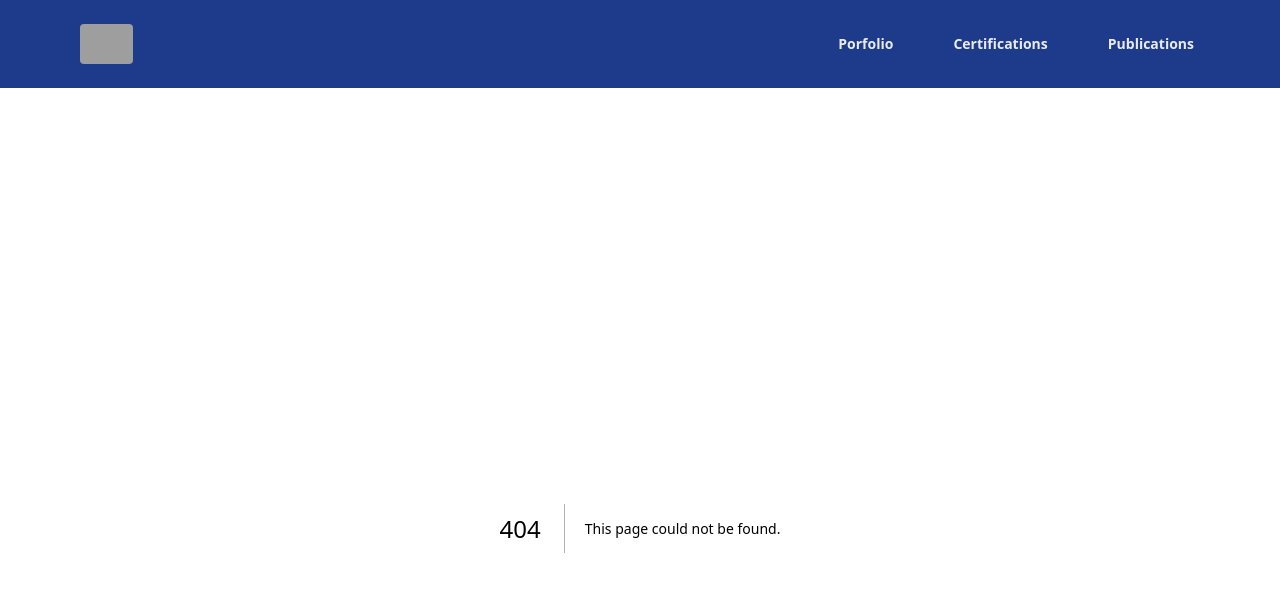
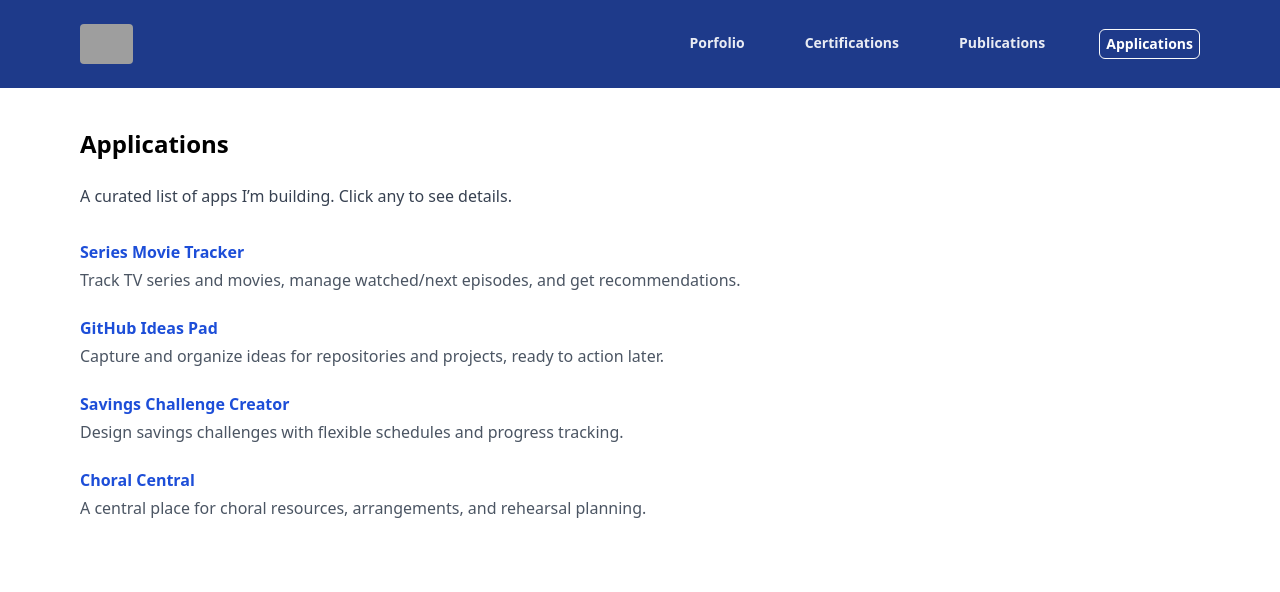
Before and after one commit to chidimo/portfolio, a Next.js app: page /applications in a window 1280 px wide. Before the commit this address had no page. Shown: the top 592 px of the page. Built offline with nearby package versions, Linux system fonts and the light colour scheme; grey boxes are pictures that could not be loaded.

Commit message:
create applications page

```diff
--- /dev/null
+++ b/app/applications/[slug]/page.tsx
@@ -0,0 +1,31 @@
+import Link from "next/link";
+import { notFound } from "next/navigation";
+import type { Metadata } from "next";
+import { applications, getAppBySlug } from "lib/applications";
+
+export default function ApplicationPage({ params }: { params: { slug: string } }) {
+  const app = getAppBySlug(params.slug);
+  if (!app) return notFound();
+
+  return (
+    <main>
+      <h1 className="text-2xl font-bold mb-4">{app.name}</h1>
+      <p className="text-gray-700 mb-8">{app.description} Coming soon.</p>
+      <Link href="/applications" className="text-blue-700 hover:underline font-semibold">
+        ← Back to Applications
+      </Link>
+    </main>
+  );
+}
+
+export function generateStaticParams() {
+  return applications.map((a) => ({ slug: a.slug }));
+}
+
+export function generateMetadata({ params }: { params: { slug: string } }): Metadata {
+  const app = getAppBySlug(params.slug);
+  return {
+    title: app?.name ?? "Application",
+    description: app?.description,
+  };
+}
--- /dev/null
+++ b/app/applications/page.tsx
@@ -0,0 +1,28 @@
+import Link from "next/link";
+import { applications, appHref } from "lib/applications";
+
+export default function ApplicationsPage() {
+  return (
+    <main>
+      <h1 className="text-2xl font-bold mb-6">Applications</h1>
+      <p className="text-gray-700 mb-8">
+        A curated list of apps I’m building. Click any to see details.
+      </p>
+      <ul className="space-y-6">
+        {applications.map((app) => (
+          <li key={app.slug}>
+            <div>
+              <Link
+                className="text-blue-700 hover:underline font-semibold"
+                href={appHref(app.slug)}
+              >
+                {app.name}
+              </Link>
+            </div>
+            <p className="text-gray-600 mt-1">{app.description}</p>
+          </li>
+        ))}
+      </ul>
+    </main>
+  );
+}
--- a/app/page.tsx
+++ b/app/page.tsx
@@ -1,17 +1,23 @@
 import clsx from "clsx";
 import { HomeLeft } from "components/home-left";
+import { ToptalBadge } from "components/toptal-badge";
 
 export default function Page() {
   return (
-    <div className="grid grid-cols-1 md:grid-cols-2 md:gap-4 space-y-5 md:space-y-0">
+    <div className="grid grid-cols-1 md:grid-cols-2 md:gap-4 md:space-y-0">
       <HomeLeft />
+      <div className="relative mt-20 md:mt-0">
+        <div className="absolute right-0">
+          <ToptalBadge />
+        </div>
         <img
           src="/images/headshot.JPG"
           alt=""
           className={clsx(
-          "aspect-[6/5] w-full max-w-lg rounded-2xl object-cover lg:max-w-none xl:row-span-2"
+            "aspect-[6/5] w-full rounded-2xl object-cover lg:max-w-none xl:row-span-2"
           )}
         />
       </div>
+    </div>
   );
 }
--- a/components/app-header.tsx
+++ b/components/app-header.tsx
@@ -11,6 +11,7 @@ const navigation = [
   { name: "Porfolio", href: "/portfolio" },
   { name: "Certifications", href: "/certifications" },
   { name: "Publications", href: "/publications" },
+  { name: "Applications", href: "/applications" },
 ];
 
 const Avatar = () => {
--- /dev/null
+++ b/lib/applications.ts
@@ -0,0 +1,37 @@
+export type AppInfo = {
+  slug: string;
+  name: string;
+  description: string;
+};
+
+export const applications: AppInfo[] = [
+  {
+    slug: "series-movie-tracker",
+    name: "Series Movie Tracker",
+    description:
+      "Track TV series and movies, manage watched/next episodes, and get recommendations.",
+  },
+  {
+    slug: "github-ideas-pad",
+    name: "GitHub Ideas Pad",
+    description:
+      "Capture and organize ideas for repositories and projects, ready to action later.",
+  },
+  {
+    slug: "savings-challenge-creator",
+    name: "Savings Challenge Creator",
+    description:
+      "Design savings challenges with flexible schedules and progress tracking.",
+  },
+  {
+    slug: "choral-central",
+    name: "Choral Central",
+    description:
+      "A central place for choral resources, arrangements, and rehearsal planning.",
+  },
+];
+
+export const appHref = (slug: string) => `/applications/${slug}`;
+
+export const getAppBySlug = (slug: string) =>
+  applications.find((a) => a.slug === slug);
```
Lines whose indentation alone changed are shown as unchanged.
